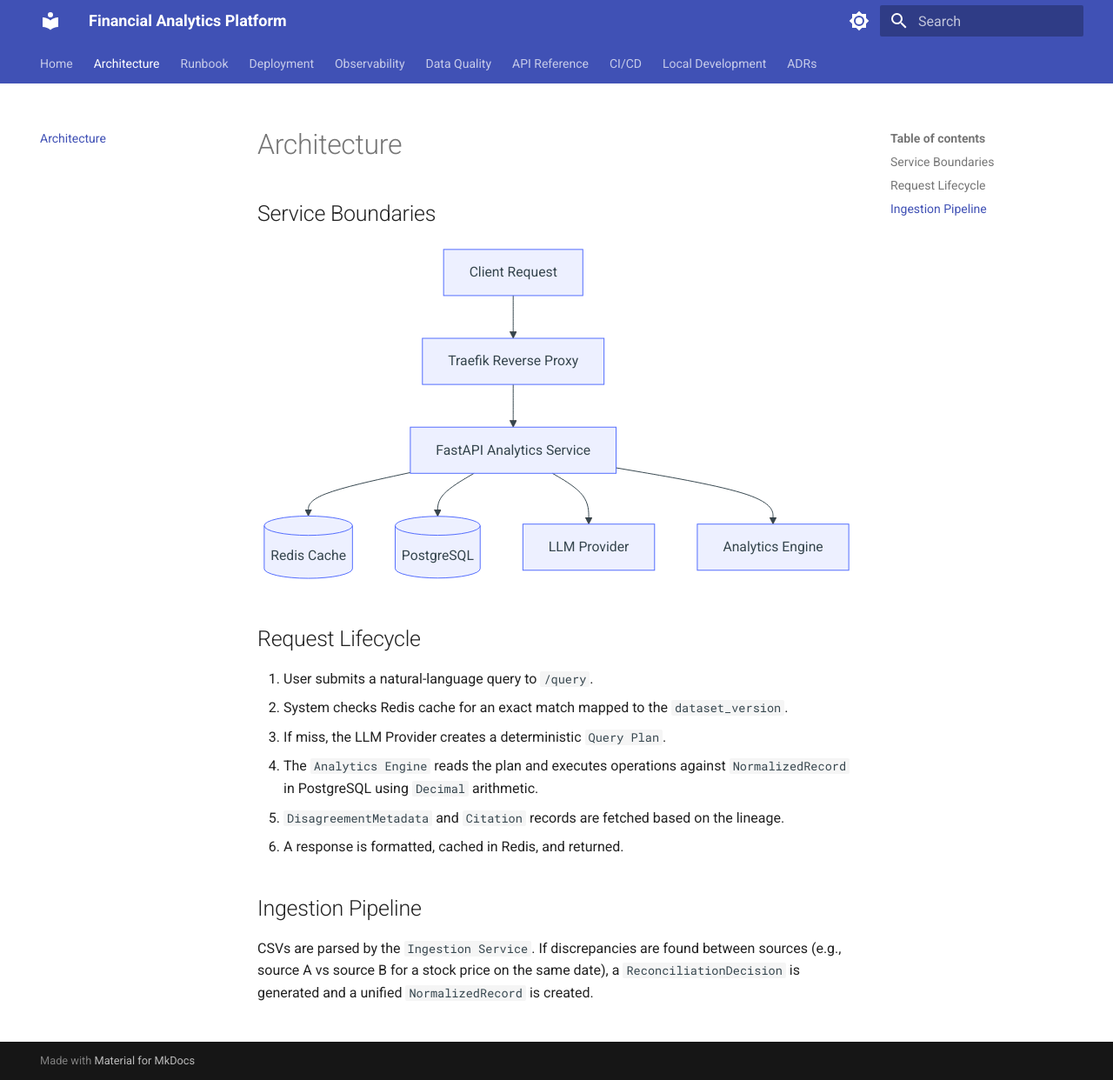
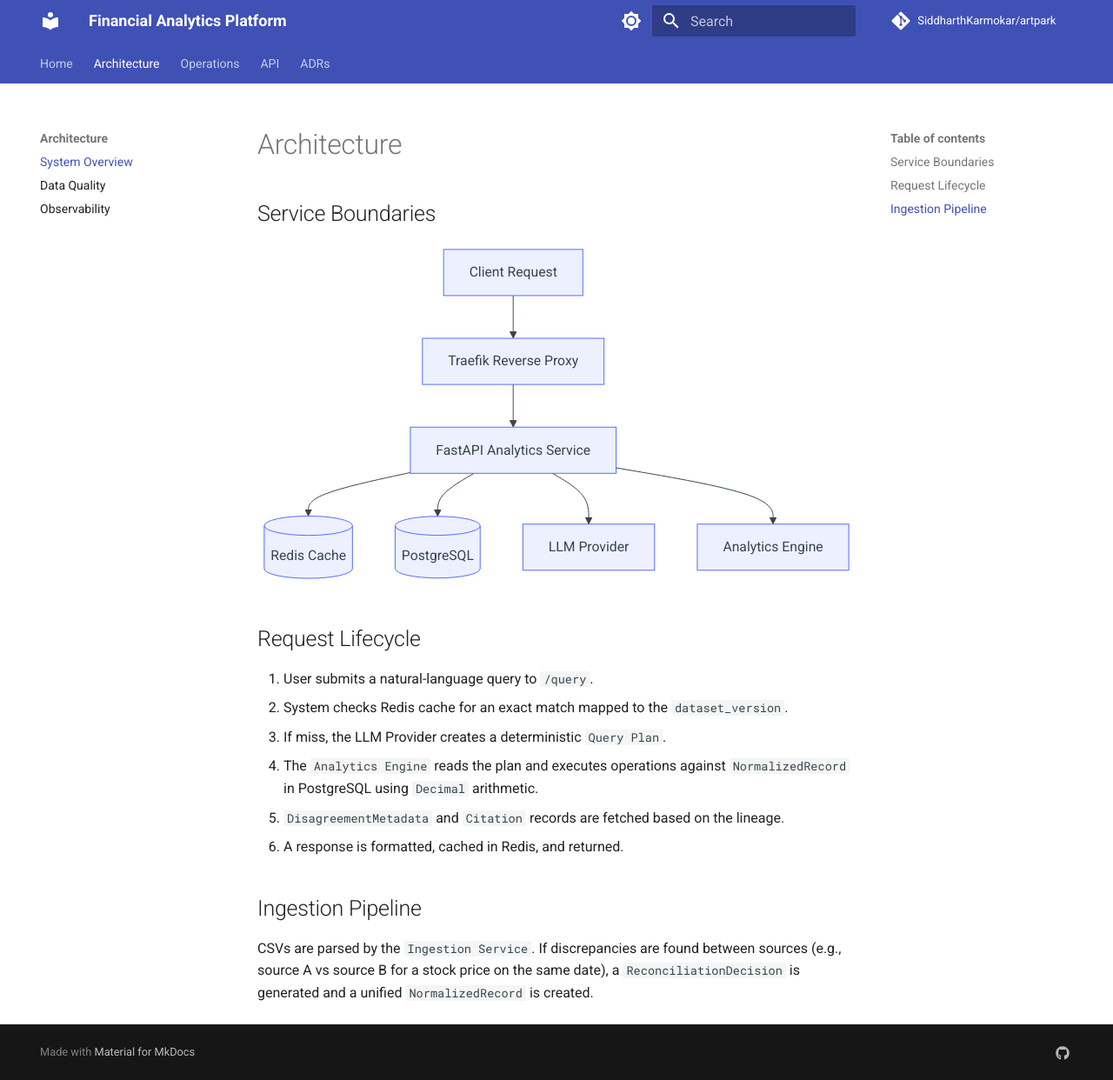
Before and after one commit to SiddharthKarmokar/artpark, an MkDocs documentation site: the page built from docs/architecture.md, in a window 1280 px wide and 1242 px high. Shown: the whole window at 87% size. Built offline with MkDocs 1.6.1 and Material for MkDocs 9.7.7, drawn with Linux system fonts in a browser that asks for light colours; comment, search, counter and statistics services are not loaded.

Commit message:
feat: added docs.yml: fix: completed documentation

```diff
--- a/mkdocs.yml
+++ b/mkdocs.yml
@@ -1,7 +1,9 @@
 site_name: Financial Analytics Platform
 site_url: https://siddharthkarmokar.github.io/artpark/
-site_description: Internal platform engineering documentation for the Tabular Analytics system.
-site_author: Platform Engineering Team
+site_description: Internal platform engineering documentation for the ArtPark tabular analytics platform.
+site_author: Siddharth Karmokar
+
+docs_dir: docs
 
 theme:
   name: material
@@ -13,6 +15,7 @@ theme:
       toggle:
         icon: material/brightness-7
         name: Switch to dark mode
+
     - media: "(prefers-color-scheme: dark)"
       scheme: slate
       primary: indigo
@@ -20,26 +23,43 @@ theme:
       toggle:
         icon: material/brightness-4
         name: Switch to light mode
+
   features:
     - navigation.tabs
     - navigation.sections
     - navigation.top
+    - navigation.instant
+    - content.code.copy
     - search.suggest
     - search.highlight
 
 markdown_extensions:
   - admonition
+
   - pymdownx.details
+
   - pymdownx.superfences:
       custom_fences:
         - name: mermaid
           class: mermaid
           format: !!python/name:pymdownx.superfences.fence_code_format
+
   - pymdownx.tabbed:
       alternate_style: true
 
+  - pymdownx.highlight:
+      anchor_linenums: true
+
+  - pymdownx.inlinehilite
+
+  - pymdownx.snippets
+
+  - toc:
+      permalink: true
+
 plugins:
   - search
+
   - mkdocstrings:
       default_handler: python
       handlers:
@@ -47,16 +67,31 @@ plugins:
           paths:
             - .
 
+extra:
+  social:
+    - icon: fontawesome/brands/github
+      link: https://github.com/SiddharthKarmokar/artpark
+
+repo_url: https://github.com/SiddharthKarmokar/artpark
+repo_name: SiddharthKarmokar/artpark
+
 nav:
   - Home: index.md
-  - Architecture: architecture.md
-  - Runbook: runbook.md
-  - Deployment: deployment.md
-  - Observability: observability.md
-  - Data Quality: data-quality.md
-  - API Reference: api.md
-  - CI/CD: ci-cd.md
-  - Local Development: local-development.md
+
+  - Architecture:
+      - System Overview: architecture.md
+      - Data Quality: data-quality.md
+      - Observability: observability.md
+
+  - Operations:
+      - Deployment: deployment.md
+      - Runbook: runbook.md
+      - Local Development: local-development.md
+      - CI/CD: ci-cd.md
+
+  - API:
+      - API Reference: api.md
+
   - ADRs:
-    - 001 PostgreSQL Migration: adr/001-postgresql.md
-    - 002 Redis Caching: adr/002-redis.md
+      - 001 PostgreSQL Migration: adr/001-postgresql.md
+      - 002 Redis Caching: adr/002-redis.md
--- a/requirements-docs.txt
+++ b/requirements-docs.txt
@@ -1,5 +1,6 @@
 mkdocs
 mkdocs-material
+pymdown-extensions
 mkdocstrings
 mkdocstrings-python
-pymdown-extensions
+mkdocs-mermaid2-plugin
```
Also changed, not shown: docs/adr/001-postgresql.md (added, +17 -0 lines), docs/adr/002-redis.md (added, +17 -0 lines), docs/api.md (+1 -1 lines), docs/ci-cd.md (added, +13 -0 lines), docs/data-quality.md (added, +14 -0 lines), docs/deployment.md (added, +25 -0 lines), docs/local-development.md (added, +40 -0 lines), docs/observability.md (added, +96 -0 lines), docs/runbook.md (added, +24 -0 lines), 7 other files.
